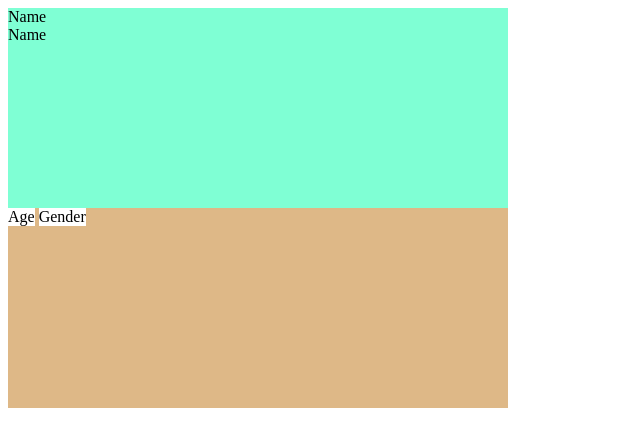
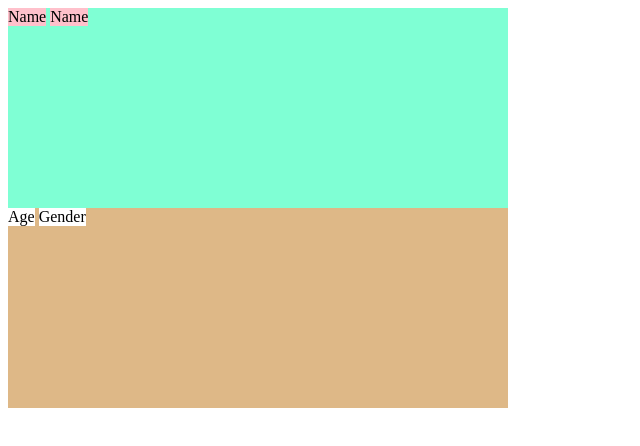
Before and after one commit to wanjingzhang/Infomass-Self-Learning, a plain HTML site: page tableTree/index.html in a window 1280 px wide. Shown: the whole page, without its empty margins (0-640 px from the left). Drawn offline with Linux system fonts and the light colour scheme.

Commit message:
add the background for table tree

```diff
--- a/tableTree/css/tableTree.css
+++ b/tableTree/css/tableTree.css
@@ -15,4 +15,11 @@
 .head{
     display: inline-block;
     background-color: white;
+    cursor: pointer;
 }
+
+.filter{
+    display: inline-block;
+    background-color: pink;
+    cursor: pointer;
+}
```
Also changed, not shown: README.md, tableTree/._index.html (added), tableTree/README.md.
